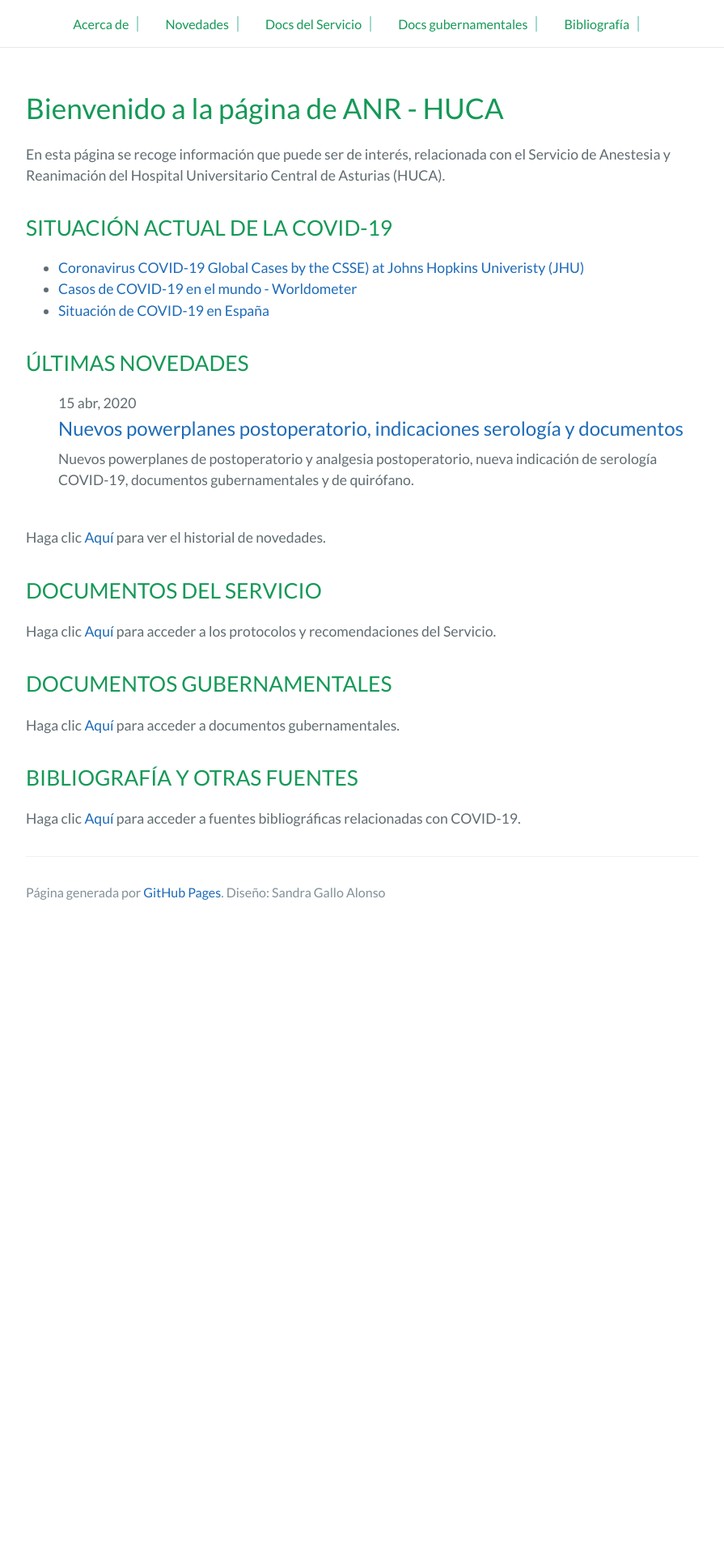
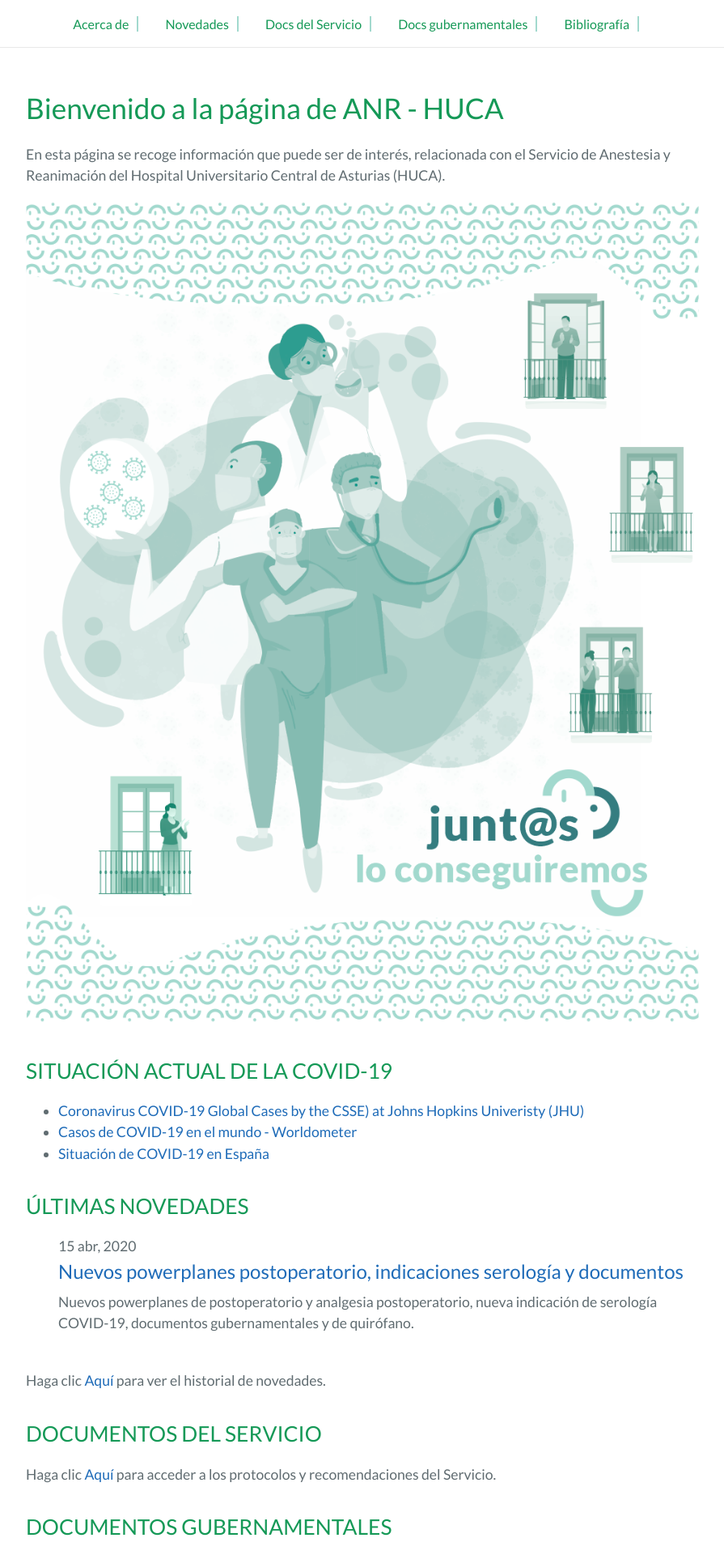
Before and after one commit to anrhuca/anrhuca.github.io, a Jekyll site: the page built from index.md, in a window 1280 px wide. Shown: the part 442-2362 px from the top of the page at 81% size, without its empty margins (192-1087 px from the left). Built offline with Jekyll 4.4.1, drawn with Linux system fonts in a browser that asks for light colours; our own code applies the rules of GitHub Pages for plain Markdown files; before the commit the page ends 1604 px from its top, so only the background shows below that.

Commit message:
Imagen juntos lo conseguiremos

```diff
--- a/index.md
+++ b/index.md
@@ -10,6 +10,8 @@ layout: home
 # Bienvenido a la página de ANR - HUCA
 
 En esta página se recoge información que puede ser de interés, relacionada con el Servicio de Anestesia y Reanimación del Hospital Universitario Central de Asturias (HUCA).
+
+![](/assets/img/anrhuca_web_ILUSTRACOVID.png)
 
 ## SITUACIÓN ACTUAL DE LA COVID-19
 * [Coronavirus COVID-19 Global Cases by the CSSE) at Johns Hopkins Univeristy (JHU)](https://www.arcgis.com/apps/opsdashboard/index.html#/bda7594740fd40299423467b48e9ecf6)
```
Also changed, not shown: assets/img/anrhuca_web_ILUSTRACOVID.png (added).
